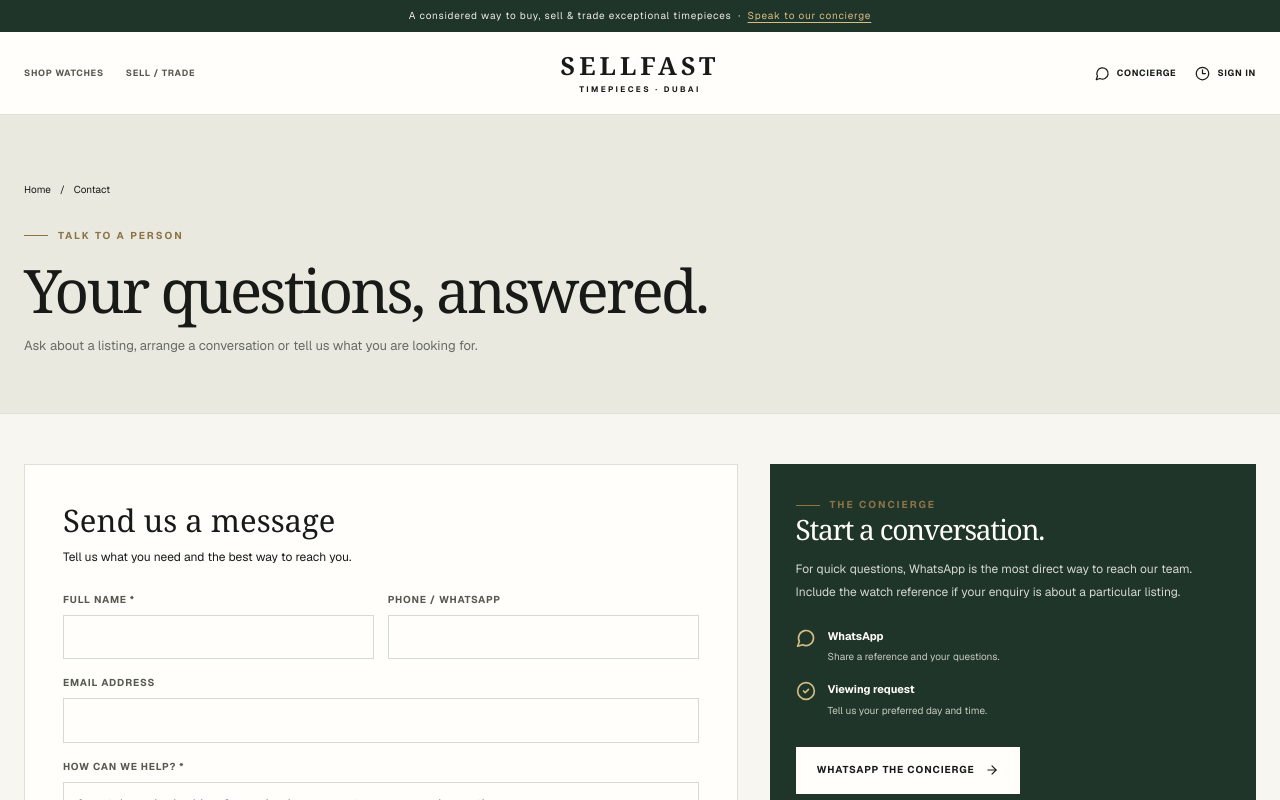
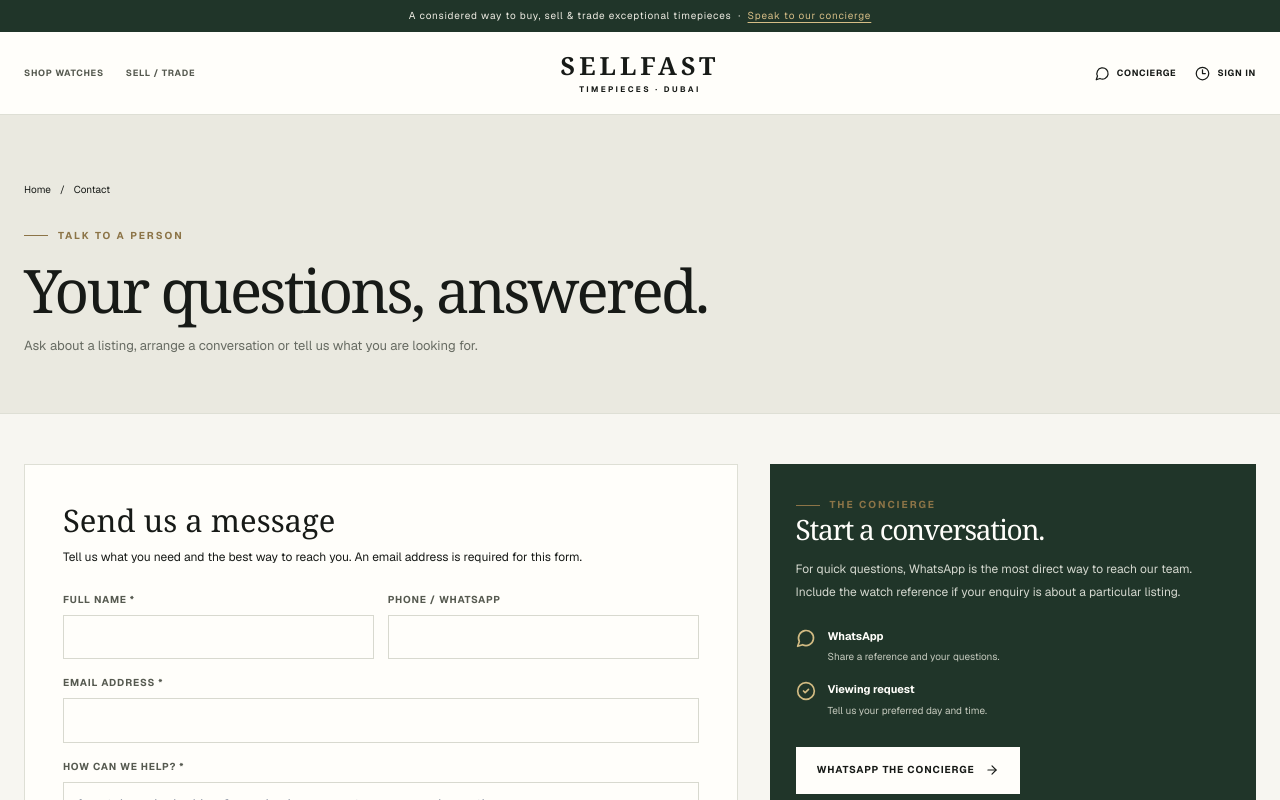
Before and after one commit to StunSlayer/sellfast, a Next.js app: page /contact in a window 1280 px wide. Shown: the top 800 px of the page. Built offline with nearby package versions, Linux system fonts and the light colour scheme; no server answers.

Commit message:
Require contact email on public contact form

```diff
--- a/app/contact/page.tsx
+++ b/app/contact/page.tsx
@@ -9,8 +9,8 @@ export const metadata:Metadata={title:"Contact the Sellfast Concierge",descripti
 type Props={searchParams:Promise<{sent?:string}>};
 export default async function ContactPage({searchParams}:Props){
  const p=await searchParams;return <><SiteHeader/><main><section className="page-hero"><div className="container"><div className="breadcrumbs"><Link href="/">Home</Link><span>/</span><span>Contact</span></div><div className="eyebrow">Talk to a person</div><h1 className="display">Your questions, answered.</h1><p>Ask about a listing, arrange a conversation or tell us what you are looking for.</p></div></section>
- <section className="container form-layout"><div className="form-card"><h2>Send us a message</h2><p>Tell us what you need and the best way to reach you.</p>{p.sent==="1"?<div className="notice"><CheckCircle2 size={17}/> Your message has been received.</div>:null}{p.sent==="0"?<div className="notice error">Your message could not be sent. Please contact us through WhatsApp instead.</div>:null}
- <form action={submitPublicInquiry}><input type="hidden" name="inquiry_type" value="general"/><input type="hidden" name="return_to" value="/contact"/><input className="honeypot" tabIndex={-1} autoComplete="off" name="company_website" aria-hidden="true"/><div className="form-grid"><div className="form-field"><label htmlFor="full_name">Full name *</label><input id="full_name" name="full_name" required minLength={2} maxLength={120}/></div><div className="form-field"><label htmlFor="phone">Phone / WhatsApp</label><input id="phone" name="phone" type="tel" maxLength={40}/></div><div className="form-field span-all"><label htmlFor="email">Email address</label><input id="email" name="email" type="email" maxLength={254}/></div><div className="form-field span-all"><label htmlFor="message">How can we help? *</label><textarea id="message" name="message" required maxLength={5000} placeholder="A watch you're looking for, a viewing request, or a general question."/></div></div><button className="button" type="submit">Send message <ArrowRight size={15}/></button></form>
+ <section className="container form-layout"><div className="form-card"><h2>Send us a message</h2><p>Tell us what you need and the best way to reach you. An email address is required for this form.</p>{p.sent==="1"?<div className="notice"><CheckCircle2 size={17}/> Your message has been received.</div>:null}{p.sent==="0"?<div className="notice error">Your message could not be sent. Please contact us through WhatsApp instead.</div>:null}
+ <form action={submitPublicInquiry}><input type="hidden" name="inquiry_type" value="general"/><input type="hidden" name="return_to" value="/contact"/><input className="honeypot" tabIndex={-1} autoComplete="off" name="company_website" aria-hidden="true"/><div className="form-grid"><div className="form-field"><label htmlFor="full_name">Full name *</label><input id="full_name" name="full_name" required minLength={2} maxLength={120}/></div><div className="form-field"><label htmlFor="phone">Phone / WhatsApp</label><input id="phone" name="phone" type="tel" maxLength={40}/></div><div className="form-field span-all"><label htmlFor="email">Email address *</label><input id="email" name="email" type="email" required maxLength={254}/></div><div className="form-field span-all"><label htmlFor="message">How can we help? *</label><textarea id="message" name="message" required maxLength={5000} placeholder="A watch you're looking for, a viewing request, or a general question."/></div></div><button className="button" type="submit">Send message <ArrowRight size={15}/></button></form>
  </div><aside className="side-note"><div className="eyebrow">The concierge</div><h3 className="display">Start a conversation.</h3><p>For quick questions, WhatsApp is the most direct way to reach our team. Include the watch reference if your enquiry is about a particular listing.</p><div className="side-list"><div className="side-list-item"><MessageCircle size={20}/><div><strong>WhatsApp</strong><span>Share a reference and your questions.</span></div></div><div className="side-list-item"><CheckCircle2 size={20}/><div><strong>Viewing request</strong><span>Tell us your preferred day and time.</span></div></div></div><a className="button button-light" style={{marginTop:28}} href={whatsappHref("Hello Sellfast, I would like to speak to the concierge.")} target="_blank" rel="noreferrer">WhatsApp the concierge <ArrowRight size={14}/></a></aside></section>
  </main><SiteFooter/></>;
 }
```
